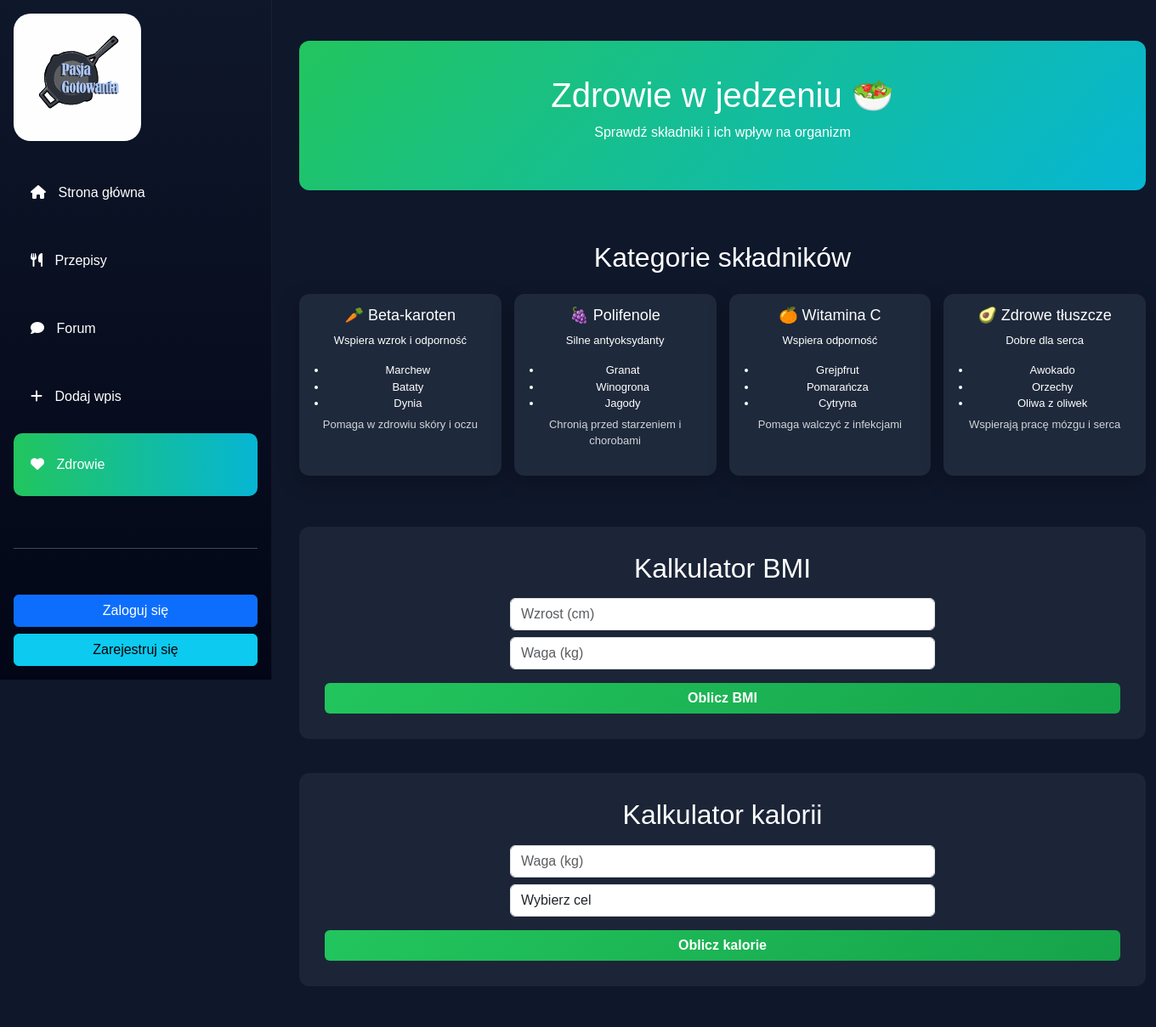
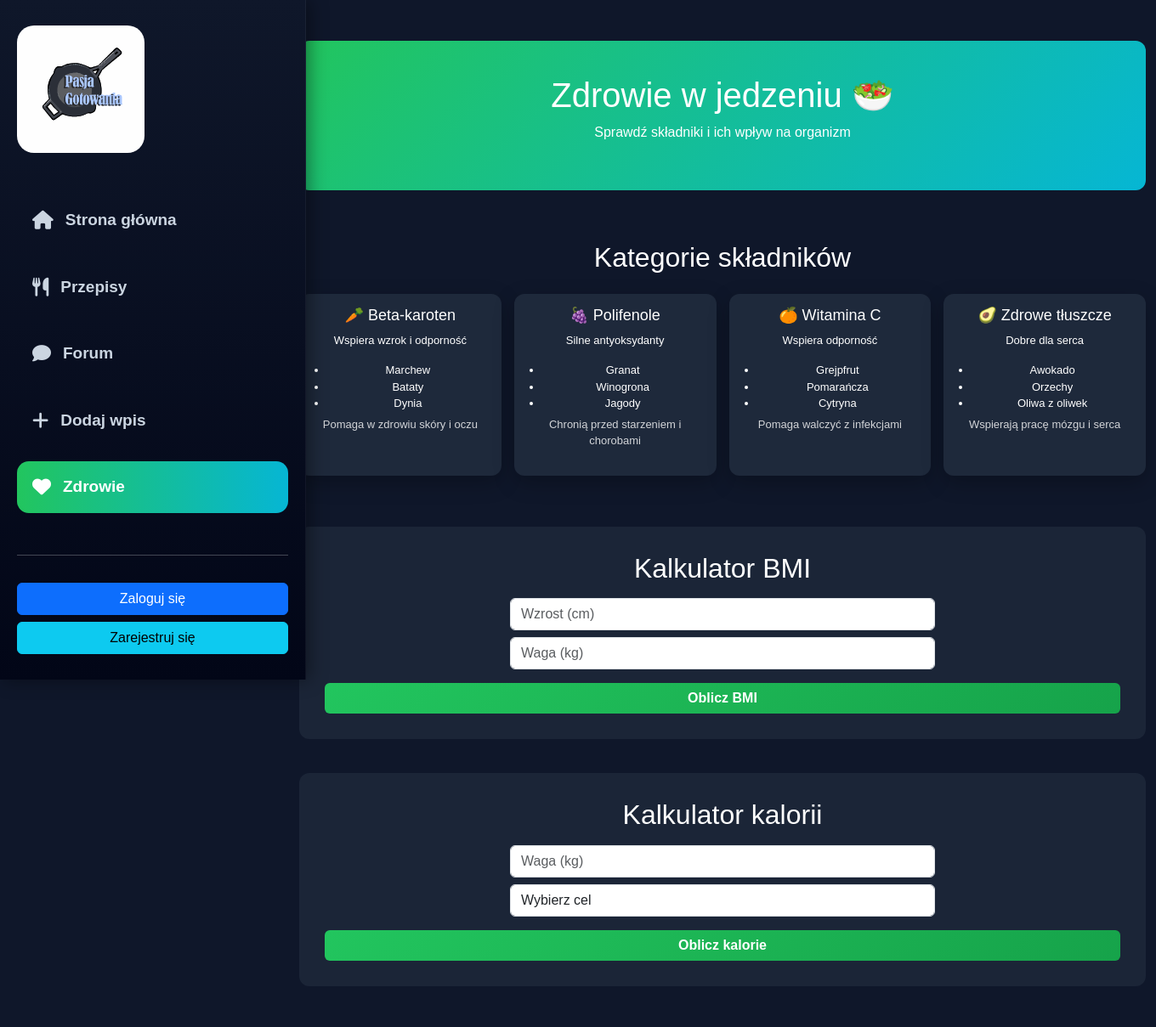
Before and after one commit to kinczar/PasjaGotowania.pl, a Django app: page /health/ in a window 1360 px wide. Shown: the whole page at 85% size. Run offline with Django 5.2, Linux system fonts and the light colour scheme.

Commit message:
naprawiłam błąd z css

```diff
--- a/webapp/forum/templates/forum/forum.html
+++ b/webapp/forum/templates/forum/forum.html
@@ -65,7 +65,8 @@
                         <img src="{{ post.author.profile.profile_picture.url }}"
                             style="width:40px; height:40px; border-radius:50%; object-fit:cover; margin-right:10px;">
                         {% else %}
-                        <img src="https://via.placeholder.com/40" style="border-radius:50%; margin-right:10px;">
+                        <img src="https://www.gravatar.com/avatar/?d=mp&s=40"
+                            style="border-radius:50%; margin-right:10px;">
                         {% endif %}
                     </a>
 
@@ -326,7 +327,7 @@
         box-shadow: 0 10px 30px rgba(0, 0, 0, 0.35);
         font-size: 1rem;
     ">
-    </div>
+</div>
 
 <script>
 
--- a/webapp/main/templates/main/layout/layout.html
+++ b/webapp/main/templates/main/layout/layout.html
@@ -1,6 +1,7 @@
 {% load static %}
 <!doctype html>
 <html lang="pl">
+
 <head>
     <meta charset="UTF-8">
     <meta name="viewport"
@@ -21,8 +22,9 @@
 
     <title>{% block title %}Pasja Gotowania{% endblock %}</title>
 
-    <link rel="stylesheet" href="{% static 'forum/css/forum.css' %}">
-    <link rel="stylesheet" href="{% static 'forum/css/post_style.css' %}">
+    {% if request.path|slice:":6" != "/forum" %}
+    <link rel="stylesheet" href="{% static 'forum/forum.css' %}">
+    {% endif %}
     <link rel="stylesheet" href="{% static 'main/css/main.css' %}">
 
     <style>
@@ -71,9 +73,9 @@
         .message {
             transition: all 0.5s ease;
         }
-
     </style>
 </head>
+
 <body>
     <div class="d-flex flex-nowrap">
         {% include 'main/layout/sidebar.html' %}
@@ -114,4 +116,5 @@
     </script>
 
 </body>
+
 </html>
```
Also changed, not shown: webapp/forum/static/forum/forum.css (+5 -4 lines), webapp/main/templates/main/layout/clean_layout.html (+12 -4 lines). Lines whose indentation alone changed are shown as unchanged.
